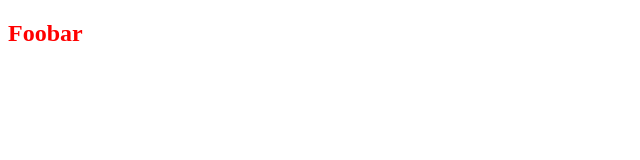
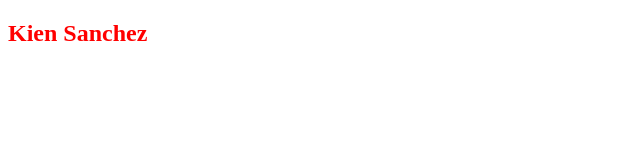
Before and after one commit to kiensanchez/foobar, a plain HTML site: page index.html in a window 1280 px wide. Shown: the whole page, without its empty margins (0-640 px from the left). Drawn offline with Linux system fonts and the light colour scheme.

Commit message:
update h2 with my name

```diff
--- a/index.html
+++ b/index.html
@@ -7,6 +7,6 @@
     <link rel="stylesheet" href="styles.css">
 </head>
 <body>
-    <h2>Foobar</h2>
+    <h2>Kien Sanchez</h2>
 </body>
 </html>
```
